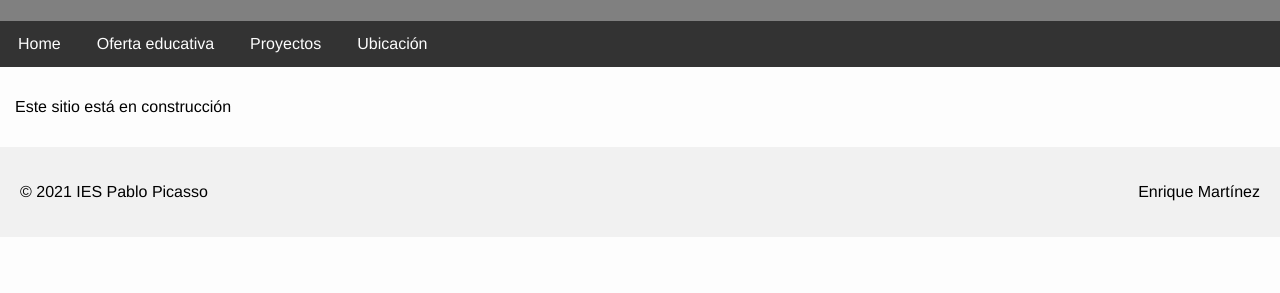
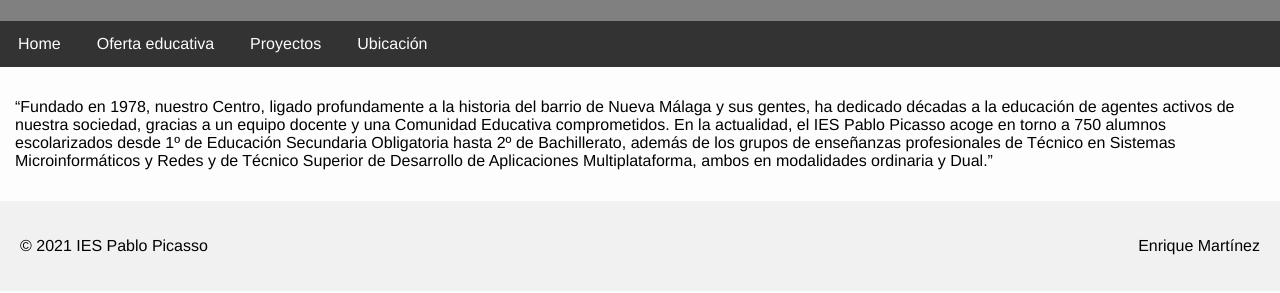
Before and after one commit to AdrianCaMu/ExamenGIT_AdrianCamara, a plain HTML site: page index.html in a window 1280 px wide. Shown: the part 99-392 px from the top of the page. Drawn offline with Linux system fonts and the light colour scheme.

Commit message:
descripcion del instituto

```diff
--- a/index.html
+++ b/index.html
@@ -19,7 +19,16 @@
     <div class="contenido">
 
         <p>
-            Este sitio está en construcción
+            “Fundado en 1978, nuestro Centro, ligado profundamente a la historia del barrio de
+Nueva Málaga y sus gentes, ha dedicado décadas a la educación de agentes activos de
+nuestra sociedad, gracias a un equipo docente y una Comunidad Educativa
+comprometidos.
+En la actualidad, el IES Pablo Picasso acoge en torno a 750 alumnos escolarizados
+desde 1º de Educación Secundaria Obligatoria hasta 2º de Bachillerato, además de los
+grupos de enseñanzas profesionales de Técnico en Sistemas Microinformáticos y Redes
+y de Técnico Superior de Desarrollo de Aplicaciones Multiplataforma, ambos en
+modalidades ordinaria y Dual.”
+
         </p>
 
     </div>
```
